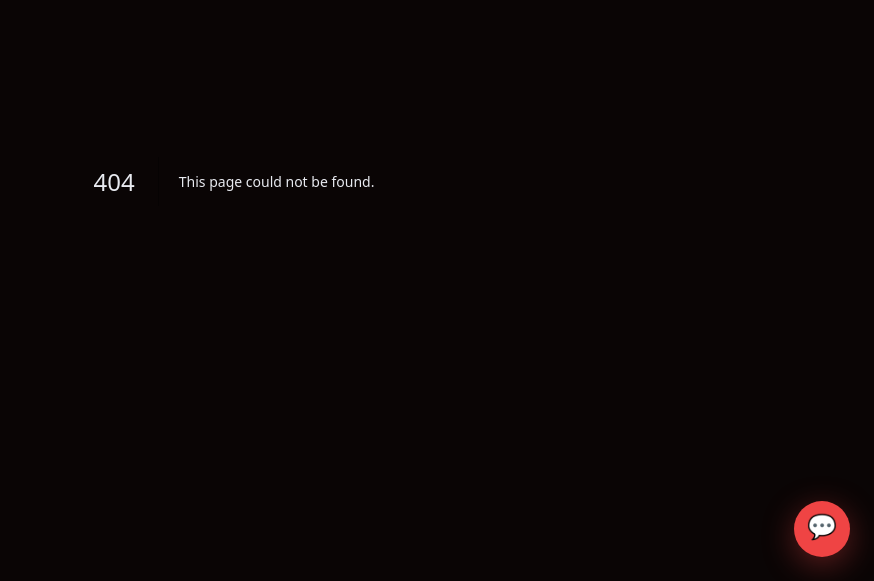
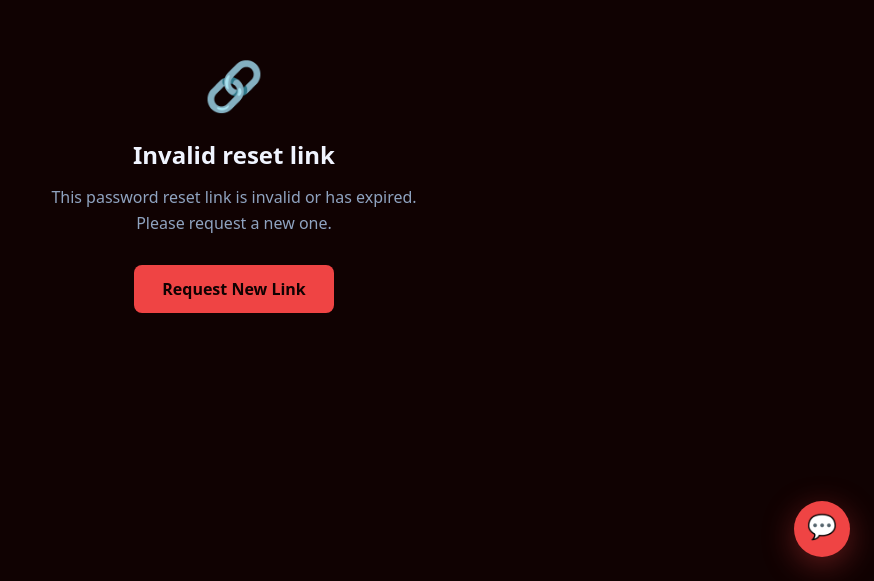
Before and after one commit to derekhuit-afk/regaction, a Next.js app: page /reset-password in a window 1280 px wide. Before the commit this address had no page. Shown: the part 219-800 px from the top of the page, without its empty margins (406-1280 px from the left). Built offline with nearby package versions, Linux system fonts and the light colour scheme.

Commit message:
feat: add reset password page

```diff
--- /dev/null
+++ b/app/reset-password/page.tsx
@@ -0,0 +1,105 @@
+"use client";
+import { useState, useEffect } from "react";
+import Link from "next/link";
+import { useRouter } from "next/navigation";
+
+export default function ResetPassword() {
+  const [password, setPassword] = useState("");
+  const [confirm, setConfirm] = useState("");
+  const [accessToken, setAccessToken] = useState("");
+  const [status, setStatus] = useState<"idle"|"loading"|"done"|"error"|"invalid">("idle");
+  const [error, setError] = useState("");
+  const router = useRouter();
+
+  useEffect(() => {
+    // Supabase puts access_token in the URL hash after recovery link click
+    if (typeof window !== "undefined") {
+      const hash = window.location.hash;
+      const params = new URLSearchParams(hash.replace("#",""));
+      const token = params.get("access_token");
+      const type = params.get("type");
+      // Also handle PKCE code flow (newer Supabase)
+      const url = new URL(window.location.href);
+      const code = url.searchParams.get("code");
+
+      if (token && type === "recovery") {
+        setAccessToken(token);
+      } else if (code) {
+        setAccessToken(code);
+      } else if (!hash && !url.search) {
+        setStatus("invalid");
+      }
+    }
+  }, []);
+
+  async function handleSubmit(e: React.FormEvent) {
+    e.preventDefault();
+    if (password !== confirm) { setError("Passwords do not match"); return; }
+    if (password.length < 8) { setError("Password must be at least 8 characters"); return; }
+    if (!accessToken) { setError("Invalid or expired reset link. Please request a new one."); return; }
+
+    setStatus("loading");
+    setError("");
+    try {
+      const res = await fetch("/api/auth/reset-password", {
+        method: "POST",
+        headers: { "Content-Type": "application/json" },
+        body: JSON.stringify({ accessToken, password }),
+      });
+      const data = await res.json();
+      if (!res.ok) { setError(data.error || "Failed to reset password"); setStatus("error"); return; }
+      setStatus("done");
+      setTimeout(() => router.push("/login"), 2500);
+    } catch {
+      setError("Network error. Please try again.");
+      setStatus("error");
+    }
+  }
+
+  if (status === "invalid") return (
+    <div style={{ minHeight:"100vh", background:"#100202", color:"#F0F4FF", fontFamily:"system-ui,sans-serif", display:"flex", alignItems:"center", justifyContent:"center", padding:24 }}>
+      <div style={{ textAlign:"center", maxWidth:400 }}>
+        <div style={{ fontSize:48, marginBottom:16 }}>🔗</div>
+        <h1 style={{ fontSize:24, fontWeight:900, marginBottom:12 }}>Invalid reset link</h1>
+        <p style={{ color:"#8FA3C0", marginBottom:28, lineHeight:1.6 }}>This password reset link is invalid or has expired. Please request a new one.</p>
+        <Link href="/forgot-password" style={{ background:"#EF4444", color:"#100202", padding:"12px 28px", borderRadius:8, fontWeight:700, textDecoration:"none", display:"inline-block" }}>Request New Link</Link>
+      </div>
+    </div>
+  );
+
+  return (
+    <div style={{ minHeight:"100vh", background:"#100202", color:"#F0F4FF", fontFamily:"system-ui,sans-serif", display:"flex", alignItems:"center", justifyContent:"center", padding:24 }}>
+      <div style={{ width:"100%", maxWidth:400 }}>
+        <h1 style={{ fontSize:28, fontWeight:900, marginBottom:8 }}>Set new password</h1>
+        <p style={{ color:"#8FA3C0", fontSize:14, marginBottom:32 }}>Enter your new password below.</p>
+
+        {status === "done" ? (
+          <div style={{ background:"#EF444415", border:"1px solid #EF444440", borderRadius:10, padding:24, textAlign:"center" }}>
+            <div style={{ fontSize:40, marginBottom:12 }}>✅</div>
+            <div style={{ fontSize:16, fontWeight:700, color:"#EF4444", marginBottom:8 }}>Password updated</div>
+            <div style={{ fontSize:14, color:"#8FA3C0" }}>Redirecting you to sign in…</div>
+          </div>
+        ) : (
+          <form onSubmit={handleSubmit}>
+            {error && <div style={{ background:"#1A0808", border:"1px solid #FF4444", color:"#FF8888", padding:"12px 16px", fontSize:13, borderRadius:8, marginBottom:20 }}>{error}</div>}
+            <div style={{ marginBottom:16 }}>
+              <label style={{ fontSize:11, letterSpacing:"0.1em", color:"#8FA3C0", display:"block", marginBottom:8, textTransform:"uppercase" as const }}>New Password</label>
+              <input type="password" value={password} onChange={e=>setPassword(e.target.value)} required minLength={8}
+                placeholder="Min. 8 characters"
+                style={{ width:"100%", background:"#FFFFFF0D", border:"1px solid #FFFFFF18", borderRadius:8, color:"#F0F4FF", padding:"12px 16px", fontSize:14, outline:"none", boxSizing:"border-box" as const }} />
+            </div>
+            <div style={{ marginBottom:24 }}>
+              <label style={{ fontSize:11, letterSpacing:"0.1em", color:"#8FA3C0", display:"block", marginBottom:8, textTransform:"uppercase" as const }}>Confirm Password</label>
+              <input type="password" value={confirm} onChange={e=>setConfirm(e.target.value)} required
+                placeholder="Repeat new password"
+                style={{ width:"100%", background:"#FFFFFF0D", border:"1px solid #FFFFFF18", borderRadius:8, color:"#F0F4FF", padding:"12px 16px", fontSize:14, outline:"none", boxSizing:"border-box" as const }} />
+            </div>
+            <button type="submit" disabled={status==="loading"} style={{ width:"100%", background:status==="loading"?"#FFFFFF1A":"#EF4444", color:"#100202", border:"none", borderRadius:8, padding:"13px 0", fontSize:14, fontWeight:800, cursor:status==="loading"?"not-allowed":"pointer" }}>
+              {status === "loading" ? "Updating…" : "Update Password"}
+            </button>
+          </form>
+        )}
+      </div>
+    </div>
+  );
+}
```
